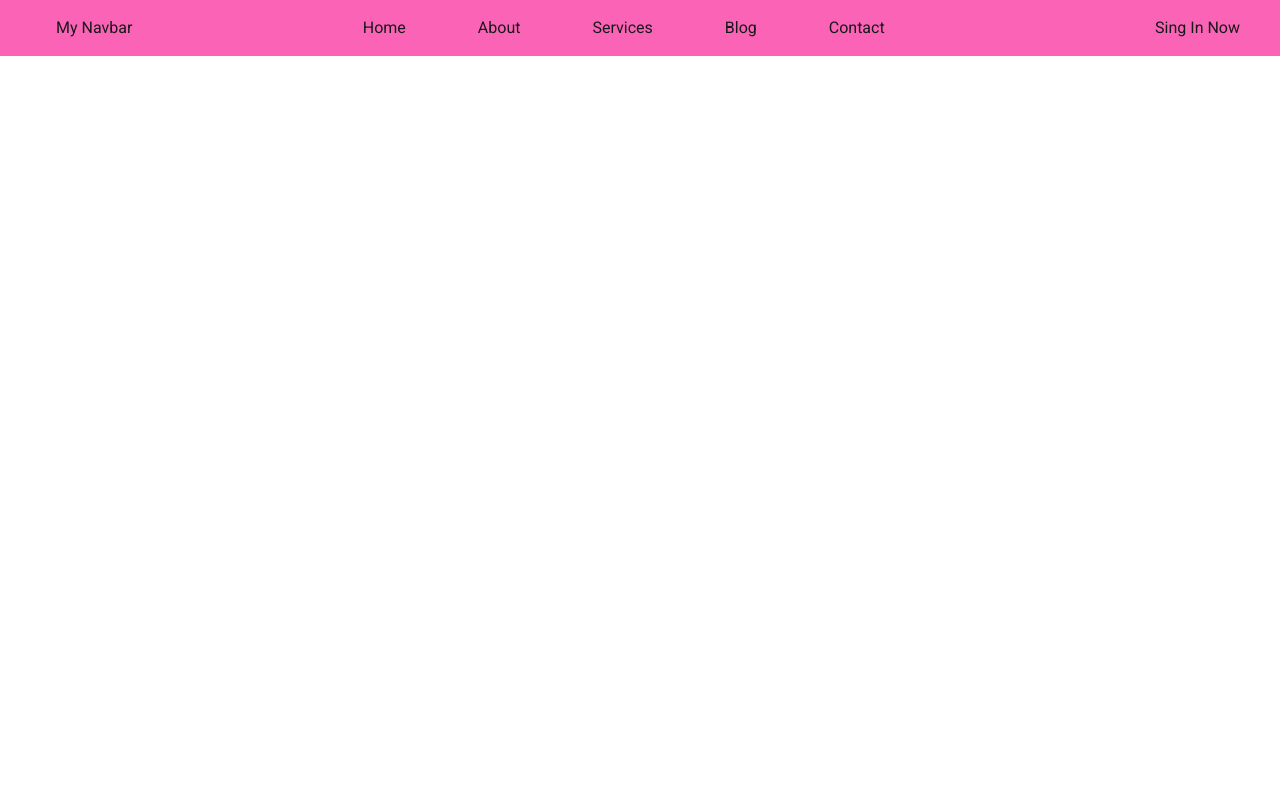
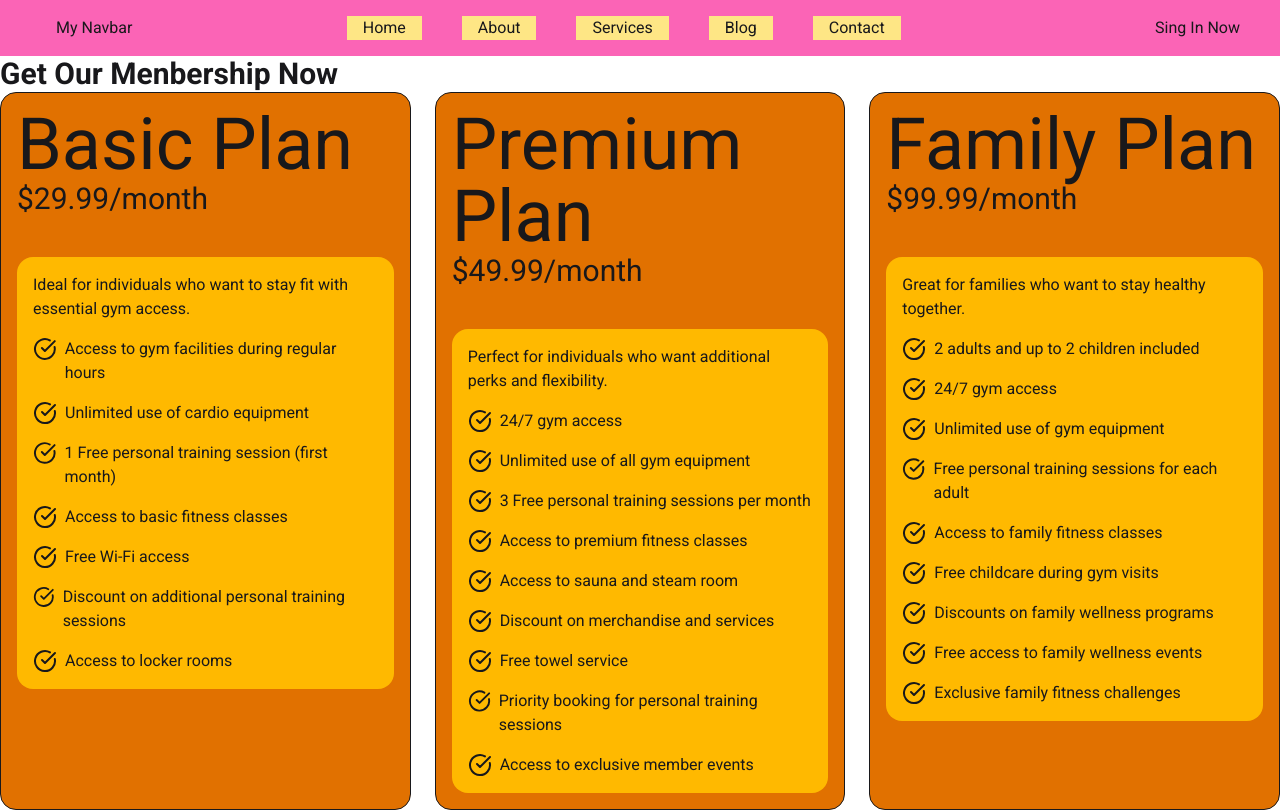
Before and after one commit to ahassh1/react-pricing-options, a React (Vite) app: page /contact in a window 1280 px wide. Built offline with nearby package versions, Linux system fonts and the light colour scheme.

Commit message:
display pricing option in pricing card

```diff
--- a/src/App.jsx
+++ b/src/App.jsx
@@ -1,12 +1,23 @@
+import { Suspense } from "react";
 import "./App.css";
 import DaisyNav from "./components/DaisyNav/DaisyNav";
 import Navbar from "./components/Navbar/Navbar";
+import PricingOptions from "./components/PricingOptions/PricingOptions";
+
+
+
+const pricingPromise = fetch('pricingData.json').then(res=>res.json());
 
 function App() {
   return (
     <>
       <Navbar></Navbar>
       {/* <DaisyNav></DaisyNav> */}
+
+      <Suspense fallback={<span className="loading loading-spinner loading-lg"></span>}>
+
+        <PricingOptions pricingPromise={pricingPromise}></PricingOptions>
+      </Suspense>
     </>
   );
 }
--- a/src/components/Navbar/Link.jsx
+++ b/src/components/Navbar/Link.jsx
@@ -4,7 +4,7 @@ const Link = ({ route }) => {
   return (
     <div>
       <ul>
-        <li className="lg:mr-10 px-4 hover:bg-amber-200 "
+        <li className="lg:mr-10 px-4 bg-amber-200 "
 
         >
           <a href={route.path}>{route.name}</a>
--- /dev/null
+++ b/src/components/PricingCard/PricingCard.jsx
@@ -0,0 +1,31 @@
+import React from 'react';
+import PricingFeature from './PricingFeature';
+import { Key } from 'lucide-react';
+
+const PricingCard = ({pricing}) => {
+
+     const { name, price, description, features } = pricing;
+    return (
+        <div className='border bg-amber-600 rounded-2xl p-4'>
+            {/* card header */}
+            <div>
+                <h1 className="text-7xl">{name}</h1>
+                <h4 className='text-3xl'>{price}</h4>
+            </div>
+            {/* card body */}
+            <div className='bg-amber-400 p-4 rounded-2xl mt-10'>
+                <p>{description}</p>
+                {
+                    // features.map((feature,index)<PricingFeature Key={index} feature={feature}></PricingFeature>)
+
+                    features.map((feature, index) => <PricingFeature
+                        key={index}
+                        feature={feature}></PricingFeature>)
+                }
+
+           </div>
+        </div>
+    );
+};
+
+export default PricingCard;
--- /dev/null
+++ b/src/components/PricingCard/PricingFeature.jsx
@@ -0,0 +1,10 @@
+import { CircleCheckBig } from 'lucide-react';
+import React from 'react';
+
+const PricingFeature = ({feature}) => {
+    return (
+      <p className='flex mt-4'>  <CircleCheckBig className='mr-2'></CircleCheckBig>{feature}</p>
+    );
+};
+
+export default PricingFeature;
--- a/src/components/PricingOptions/PricingOptions.jsx
+++ b/src/components/PricingOptions/PricingOptions.jsx
@@ -0,0 +1,20 @@
+import React, { use } from 'react';
+import PricingCard from '../PricingCard/PricingCard';
+
+const PricingOptions = ({pricingPromise}) => {
+
+     const pricingData = use(pricingPromise)
+    return (
+        <div>
+             <h1 className='text-3xl font-bold'>Get Our Menbership Now</h1>
+
+             <div className='grid grid-cols-3 gap-6'>
+                {
+                    pricingData.map(pricing => <PricingCard key={pricing.id} pricing={pricing}></PricingCard>)
+                }
+             </div>
+        </div>
+    );
+};
+
+export default PricingOptions;
```
Also changed, not shown: src/components/DaisyNav/DaisyNav.jsx (line endings or trailing spaces).
